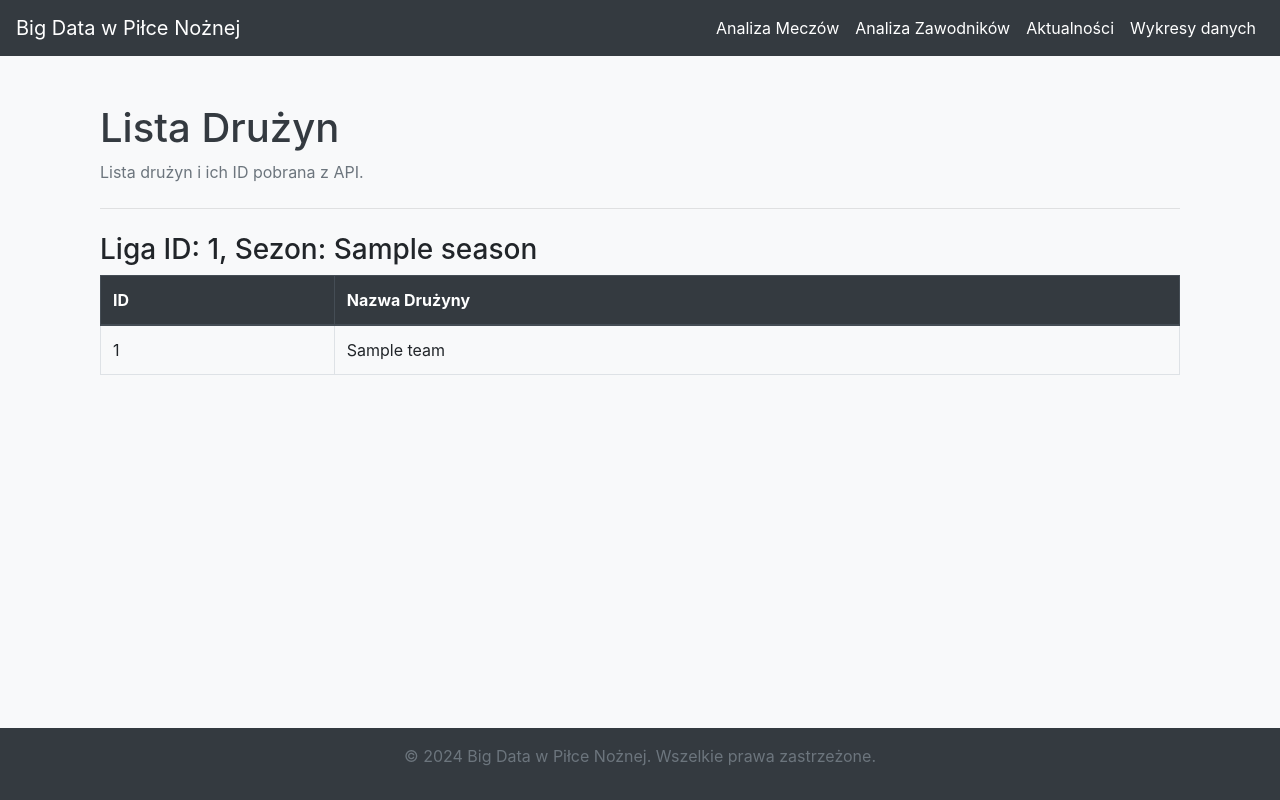
After one commit to dezzaired/footballPortal, a Symfony app: template templates/main/teams.html.twig in a window 1280 px wide. The commit adds this page. Run offline with Twig, Linux system fonts and the light colour scheme; the template is opened without the code that fills it: most values are stand-ins (such as "Sample title", 1, 10 or a date in 2020); some libraries are stand-ins or nearby versions.

Commit message:
Displaying teams data

```diff
--- a/templates/main/match_analysis.html.twig
+++ b/templates/main/match_analysis.html.twig
@@ -25,6 +25,8 @@
                 </div>
             </div>
         </form>
+
+        <a href="{{ path('teams', {'league': leagueId, 'season': season}) }}" class="btn btn-secondary mb-4">Pokaż listę drużyn</a>
 
         <section id="team_statistics">
             <h3>{{ teamName }} (ID: {{ teamId }}), Sezon: {{ season }}</h3>
--- /dev/null
+++ b/templates/main/teams.html.twig
@@ -0,0 +1,44 @@
+{% extends 'base.html.twig' %}
+
+{% block title %}Lista Drużyn{% endblock %}
+
+{% block body %}
+    <div class="container mt-4">
+        <h1>Lista Drużyn</h1>
+        <p>Lista drużyn i ich ID pobrana z API.</p>
+
+        <hr class="my-4">
+
+        <section id="team_list">
+            <h3>Liga ID: {{ leagueId }}, Sezon: {{ season }}</h3>
+            <table class="table table-bordered table-hover">
+                <thead class="thead-dark">
+                <tr>
+                    <th>ID</th>
+                    <th>Nazwa Drużyny</th>
+                </tr>
+                </thead>
+                <tbody>
+                {% for team in teams.response %}
+                    <tr>
+                        <td>{{ team.team.id }}</td>
+                        <td>{{ team.team.name }}</td>
+                    </tr>
+                {% endfor %}
+                </tbody>
+            </table>
+        </section>
+    </div>
+{% endblock %}
+
+{% block stylesheets %}
+    <style>
+        .table {
+            text-align: center;
+            font-size: 14px;
+        }
+        .table th, .table td {
+            vertical-align: middle;
+        }
+    </style>
+{% endblock %}
```
Also changed, not shown: src/Controller/MainController.php (+27 -0 lines).
